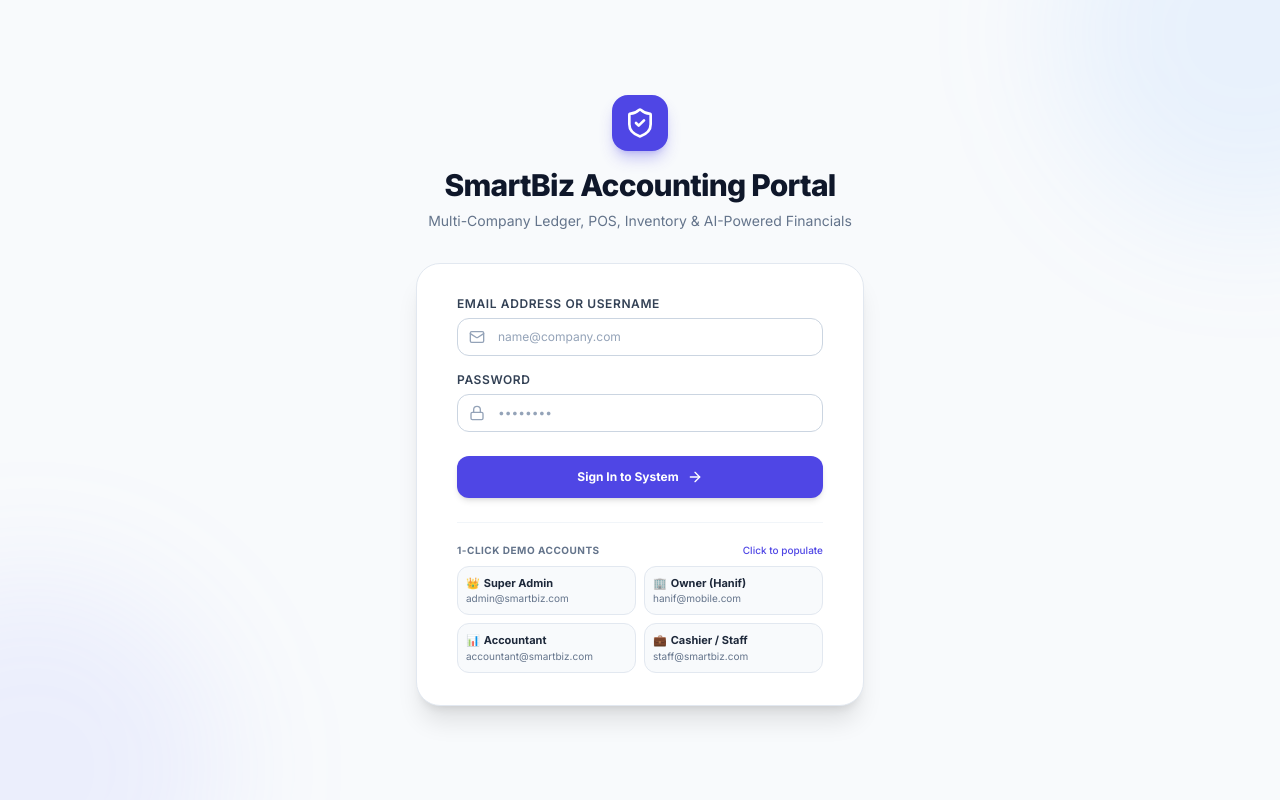
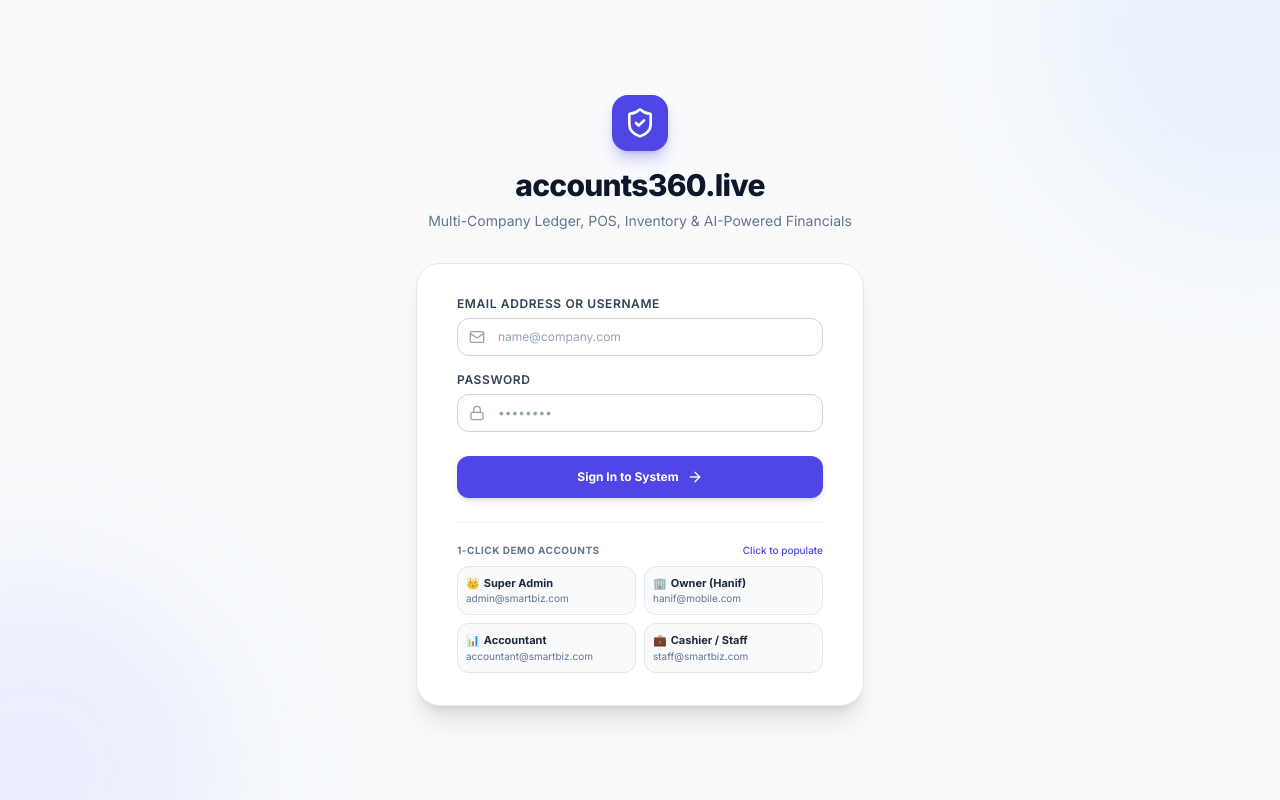
Before and after one commit to hashim444292/smartbiz-accounting, a Next.js app: page /login in a window 1280 px wide. Built offline with nearby package versions, Linux system fonts and the light colour scheme; no server answers.

Commit message:
feat(branding): update application portal name to accounts360.live

```diff
--- a/src/app/layout.tsx
+++ b/src/app/layout.tsx
@@ -4,7 +4,7 @@ import { AppShell } from "@/components/layout/AppShell";
 import { ThemeProvider } from "@/context/ThemeContext";
 
 export const metadata: Metadata = {
-  title: "SmartBiz ERP | Financial Accounting, Multi-Company Ledger & FBR POS",
+  title: "accounts360.live | Financial Accounting, Multi-Company Ledger & FBR POS",
   description:
     "Professional cloud accounting ERP for Pakistani enterprises: real-time double-entry ledger, multi-location stock, automated tax closing, and official FBR digital POS compliance.",
 };
--- a/src/app/login/page.tsx
+++ b/src/app/login/page.tsx
@@ -47,7 +47,7 @@ export default function LoginPage() {
           <ShieldCheck className="h-8 w-8" />
         </div>
         <h2 className="text-2xl sm:text-3xl font-extrabold text-slate-900 tracking-tight">
-          SmartBiz Accounting Portal
+          accounts360.live
         </h2>
         <p className="mt-2 text-sm text-slate-500">
           Multi-Company Ledger, POS, Inventory & AI-Powered Financials
--- a/src/components/layout/Sidebar.tsx
+++ b/src/components/layout/Sidebar.tsx
@@ -169,7 +169,7 @@ export function Sidebar({ isOpen, onClose }: { isOpen?: boolean; onClose?: () =>
               <div className="leading-none overflow-hidden text-ellipsis whitespace-nowrap">
                 <div className="flex items-center gap-1.5">
                   <span className="text-sm font-extrabold tracking-tight text-slate-900 dark:text-white font-sans">
-                    SmartBiz
+                    Accounts360
                   </span>
                   <span
                     className={`rounded-md px-1.5 py-0.5 text-[9px] font-extrabold uppercase tracking-wide border ${
```
